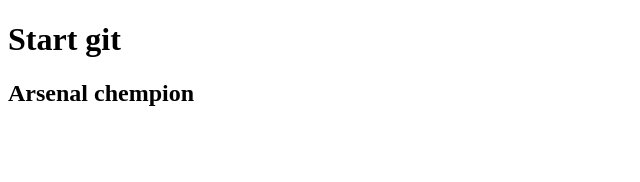
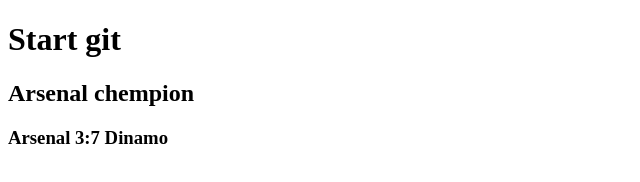
Before and after one commit to Kurnat/advance, a plain HTML site: page index.html in a window 1280 px wide. Shown: the whole page, without its empty margins (0-640 px from the left). Drawn offline with Linux system fonts and the light colour scheme.

```diff
--- a/index.html
+++ b/index.html
@@ -9,5 +9,6 @@
 <body>
     <h1>Start git</h1>
     <h2>Arsenal chempion</h2>
+    <h3>Arsenal 3:7 Dinamo</h3>
 </body>
 </html>
```
